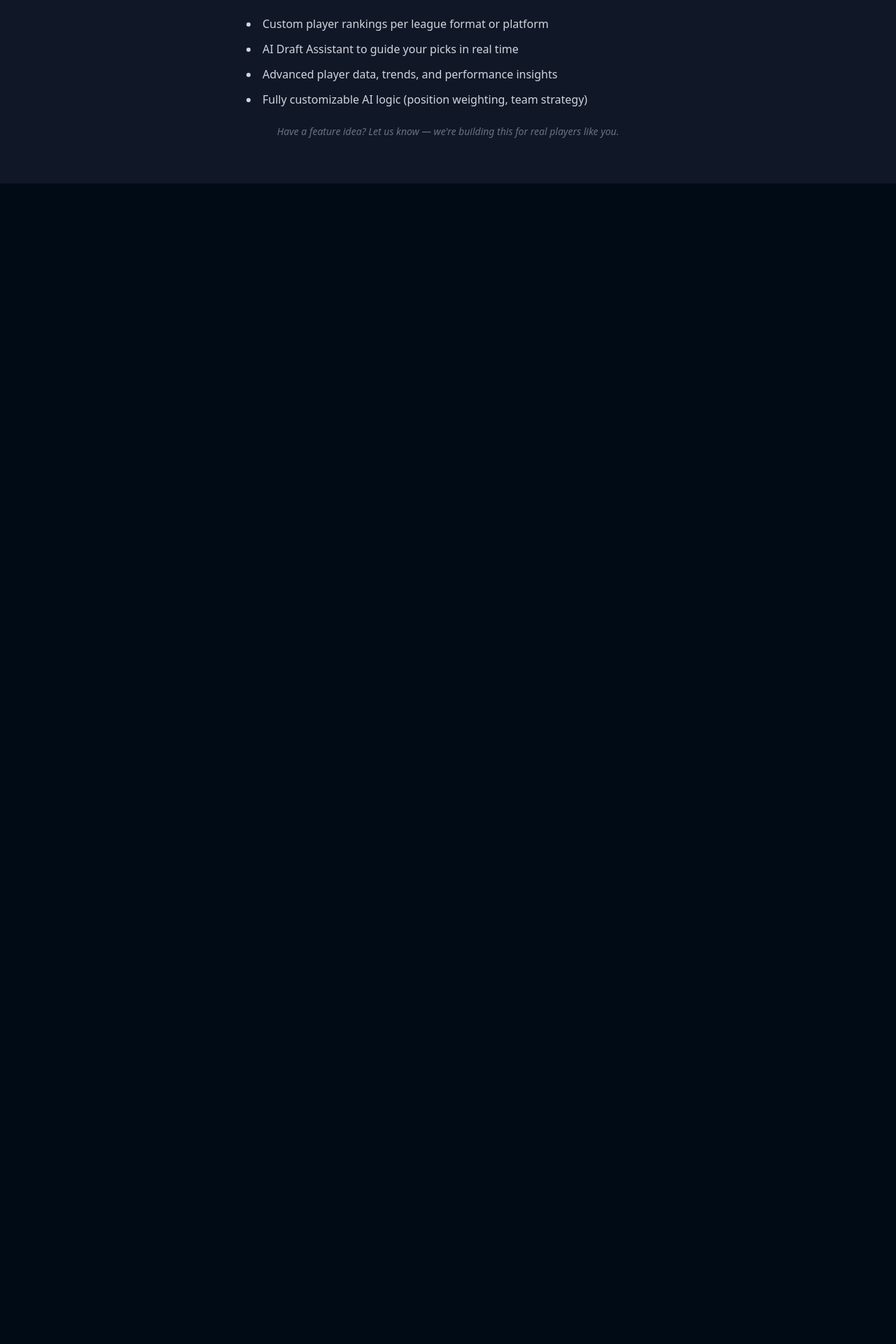
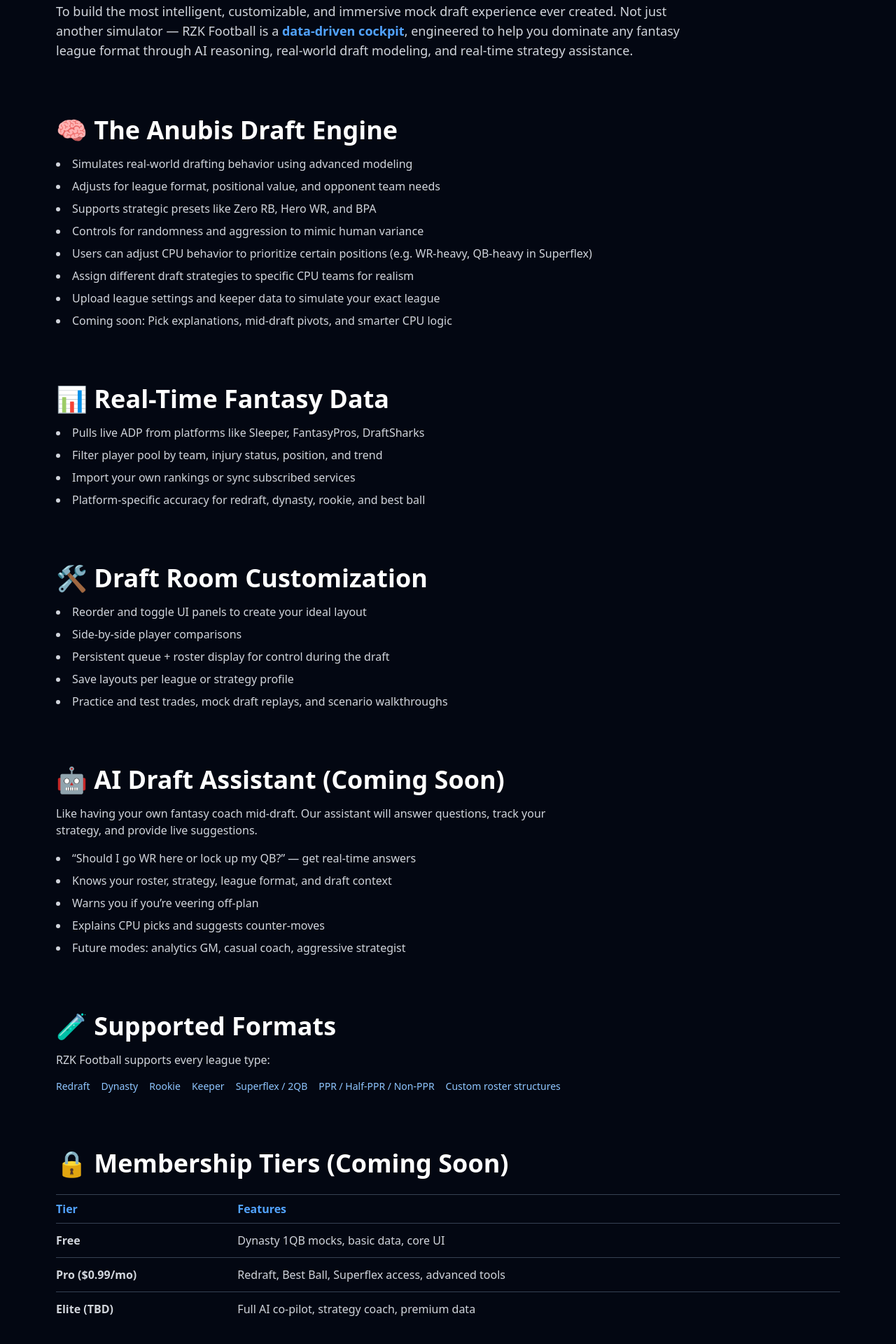
Before and after one commit to rizksn/rzk-football, a Next.js app in the folder frontend/: page / in a window 1280 px wide. Shown: the part 800-2720 px from the top of the page at 70% size. Before the commit the page ends 1062 px from the top, so only its background shows below. Built offline with nearby package versions, Linux system fonts and the light colour scheme; no server answers.

Commit message:
feat: expand homepage content with full Anubis engine features, CPU strategy tuning, keeper support, and AI assistant preview

```diff
--- a/frontend/src/app/page.tsx
+++ b/frontend/src/app/page.tsx
@@ -40,24 +40,121 @@ export default function HomePage() {
         </div>
       </section>
 
-      {/* Roadmap Section */}
-      <section className="bg-gray-900 text-white py-16 px-6 sm:px-12 lg:px-20 border-t border-gray-800">
-        <div className="max-w-5xl mx-auto text-center">
-          <h2 className="text-3xl sm:text-4xl font-bold mb-4">
-            Coming Soon to RZK Football
-          </h2>
-          <p className="text-lg text-gray-300 max-w-3xl mx-auto">
-            We're just getting started. Upcoming features include:
-          </p>
-          <ul className="mt-6 space-y-3 text-left text-gray-300 max-w-xl mx-auto list-disc list-inside">
-            <li>Custom player rankings per league format or platform</li>
-            <li>AI Draft Assistant to guide your picks in real time</li>
-            <li>Advanced player data, trends, and performance insights</li>
-            <li>Fully customizable AI logic (position weighting, team strategy)</li>
-          </ul>
-          <p className="mt-6 text-sm text-gray-500 italic">
-            Have a feature idea? Let us know — we're building this for real players like you.
-          </p>
+      {/* Platform Overview Section */}
+      <section className="bg-gray-950 text-white py-24 px-6 sm:px-12 lg:px-20 border-t border-gray-800">
+        <div className="max-w-6xl mx-auto space-y-20">
+          {/* Mission */}
+          <div>
+            <h2 className="text-3xl sm:text-4xl font-bold mb-4">Our Mission</h2>
+            <p className="text-lg text-gray-300 max-w-4xl">
+              To build the most intelligent, customizable, and immersive mock draft experience ever created.
+              Not just another simulator — RZK Football is a <span className="text-blue-400 font-semibold">data-driven cockpit</span>, engineered to help you dominate any fantasy league format through AI reasoning, real-world draft modeling, and real-time strategy assistance.
+            </p>
+          </div>
+
+          {/* Anubis Draft Engine */}
+          <div>
+            <h2 className="text-3xl sm:text-4xl font-bold mb-4">🧠 The Anubis Draft Engine</h2>
+            <ul className="space-y-2 text-gray-300 list-disc list-inside">
+              <li>Simulates real-world drafting behavior using advanced modeling</li>
+              <li>Adjusts for league format, positional value, and opponent team needs</li>
+              <li>Supports strategic presets like Zero RB, Hero WR, and BPA</li>
+              <li>Controls for randomness and aggression to mimic human variance</li>
+              <li>Users can adjust CPU behavior to prioritize certain positions (e.g. WR-heavy, QB-heavy in Superflex)</li>
+              <li>Assign different draft strategies to specific CPU teams for realism</li>
+              <li>Upload league settings and keeper data to simulate your exact league</li>
+              <li>Coming soon: Pick explanations, mid-draft pivots, and smarter CPU logic</li>
+            </ul>
+          </div>
+
+          {/* Data Section */}
+          <div>
+            <h2 className="text-3xl sm:text-4xl font-bold mb-4">📊 Real-Time Fantasy Data</h2>
+            <ul className="space-y-2 text-gray-300 list-disc list-inside">
+              <li>Pulls live ADP from platforms like Sleeper, FantasyPros, DraftSharks</li>
+              <li>Filter player pool by team, injury status, position, and trend</li>
+              <li>Import your own rankings or sync subscribed services</li>
+              <li>Platform-specific accuracy for redraft, dynasty, rookie, and best ball</li>
+            </ul>
+          </div>
+
+          {/* Customization */}
+          <div>
+            <h2 className="text-3xl sm:text-4xl font-bold mb-4">🛠️ Draft Room Customization</h2>
+            <ul className="space-y-2 text-gray-300 list-disc list-inside">
+              <li>Reorder and toggle UI panels to create your ideal layout</li>
+              <li>Side-by-side player comparisons</li>
+              <li>Persistent queue + roster display for control during the draft</li>
+              <li>Save layouts per league or strategy profile</li>
+              <li>Practice and test trades, mock draft replays, and scenario walkthroughs</li>
+            </ul>
+          </div>
+
+          {/* AI Draft Assistant */}
+          <div>
+            <h2 className="text-3xl sm:text-4xl font-bold mb-4">🤖 AI Draft Assistant (Coming Soon)</h2>
+            <p className="text-gray-300 mb-4 max-w-3xl">
+              Like having your own fantasy coach mid-draft. Our assistant will answer questions, track your strategy, and provide live suggestions.
+            </p>
+            <ul className="space-y-2 text-gray-300 list-disc list-inside">
+              <li>“Should I go WR here or lock up my QB?” — get real-time answers</li>
+              <li>Knows your roster, strategy, league format, and draft context</li>
+              <li>Warns you if you’re veering off-plan</li>
+              <li>Explains CPU picks and suggests counter-moves</li>
+              <li>Future modes: analytics GM, casual coach, aggressive strategist</li>
+            </ul>
+          </div>
+
+          {/* Supported Formats */}
+          <div>
+            <h2 className="text-3xl sm:text-4xl font-bold mb-4">🧪 Supported Formats</h2>
+            <p className="text-gray-300">RZK Football supports every league type:</p>
+            <ul className="mt-4 flex flex-wrap gap-4 text-sm text-blue-300">
+              <li>Redraft</li>
+              <li>Dynasty</li>
+              <li>Rookie</li>
+              <li>Keeper</li>
+              <li>Superflex / 2QB</li>
+              <li>PPR / Half-PPR / Non-PPR</li>
+              <li>Custom roster structures</li>
+            </ul>
+          </div>
+
+          {/* Membership Tiers */}
+          <div>
+            <h2 className="text-3xl sm:text-4xl font-bold mb-4">🔒 Membership Tiers (Coming Soon)</h2>
+            <table className="w-full text-left text-gray-300 border-t border-gray-700 mt-6">
+              <thead>
+                <tr className="text-blue-400">
+                  <th className="py-2">Tier</th>
+                  <th className="py-2">Features</th>
+                </tr>
+              </thead>
+              <tbody>
+                <tr className="border-t border-gray-700">
+                  <td className="py-3 font-bold">Free</td>
+                  <td className="py-3">Dynasty 1QB mocks, basic data, core UI</td>
+                </tr>
+                <tr className="border-t border-gray-700">
+                  <td className="py-3 font-bold">Pro ($0.99/mo)</td>
+                  <td className="py-3">Redraft, Best Ball, Superflex access, advanced tools</td>
+                </tr>
+                <tr className="border-t border-gray-700">
+                  <td className="py-3 font-bold">Elite (TBD)</td>
+                  <td className="py-3">Full AI co-pilot, strategy coach, premium data</td>
+                </tr>
+              </tbody>
+            </table>
+          </div>
+
+          {/* Community Build */}
+          <div>
+            <h2 className="text-3xl sm:text-4xl font-bold mb-4">💬 Built With the Community</h2>
+            <p className="text-gray-300 max-w-3xl">
+              We’re building this platform with real fantasy minds like you.
+              Share your ideas, request features, and vote on our public roadmap.
+            </p>
+          </div>
         </div>
       </section>
     </>
```
